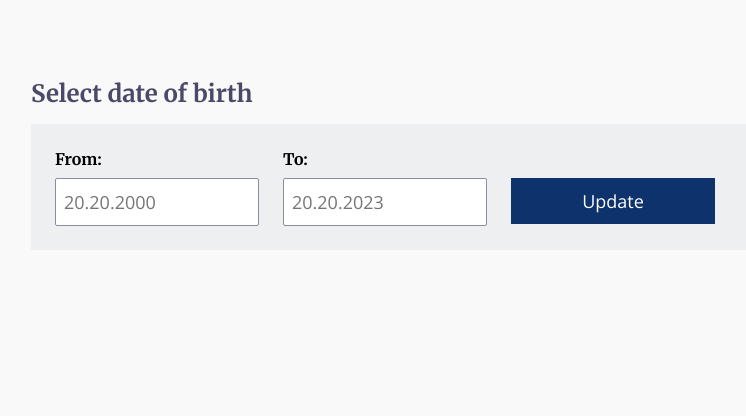
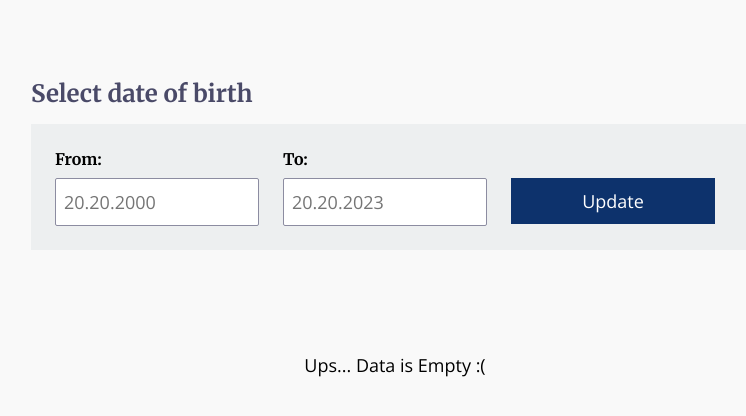
Before and after one commit to DanilWeda/date-search, a website built with webpack: page src/index.html in a window 1280 px wide. Both pictures are taken after a click on the button "Update". Shown: the whole page, without its empty margins (245-991 px from the left). Built offline with nearby package versions, Linux system fonts and the light colour scheme; no server answers; files whose address does not match are found by name.

Commit message:
Fixed end date condition, added error visability

```diff
--- a/src/index.html
+++ b/src/index.html
@@ -31,9 +31,8 @@
 					</div>
 				</div>
 			</section>
-			<section id="card-section" class="container card-container">
-				<div id="empty-data" class="hide">Ups... Data is Empty :(</div>
-			</section>
+			<section id="card-section" class="container card-container"></section>
+			<div id="empty-data" class="hide">Ups... Data is Empty :(</div>
 		</div>
 	</body>
 </html>
--- a/src/js/app.js
+++ b/src/js/app.js
@@ -41,10 +41,13 @@ const validate = (startDate, endDate) => {
 	const endDateTime = new Date(changeDateSeparator(endDate, true, '-')).getTime();
 
 	const startDateEquals = endDateSymbolsLength ? startDateTime < endDateTime : true;
-	const endDateEquals = startDateSymbolsLength ? startDateEquals < endDateTime : true;
+	const endDateEquals = startDateSymbolsLength ? startDateTime < endDateTime : true;
 
-	const correctStartDate = startDateSymbolsLength === countNumOfDateValue && startDateEquals;
-	const correctEndDate = endDateSymbolsLength === countNumOfDateValue && endDateEquals;
+	const emptyStartDate = startDateSymbolsLength !== countNumOfDateValue;
+	const emptyEndDate = endDateSymbolsLength !== countNumOfDateValue;
+
+	const correctStartDate = !emptyStartDate && startDateEquals;
+	const correctEndDate = !emptyEndDate && endDateEquals;
 
 	return { correctStartDate, correctEndDate };
 };
```
